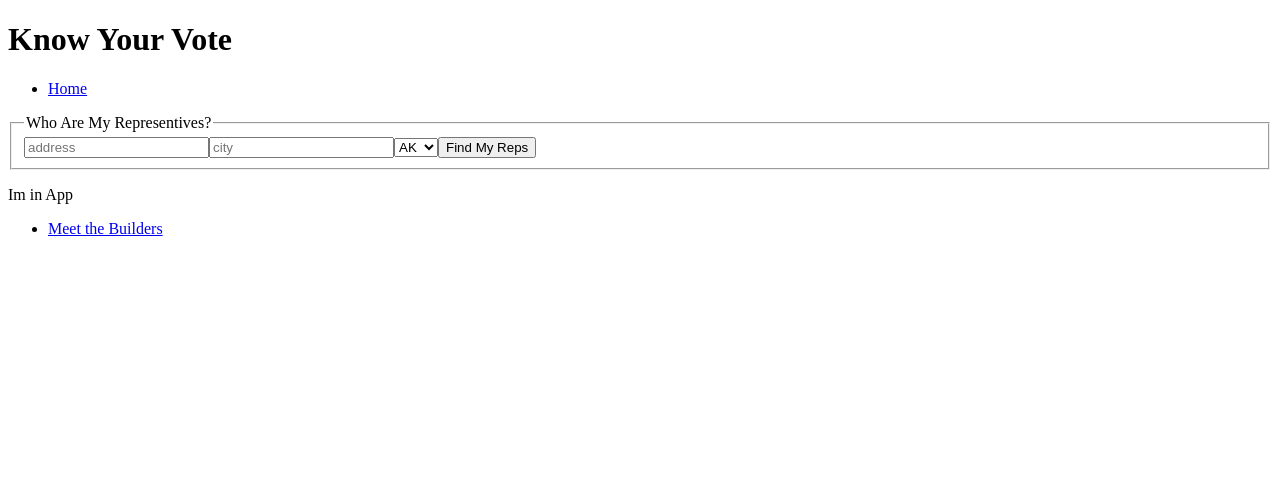
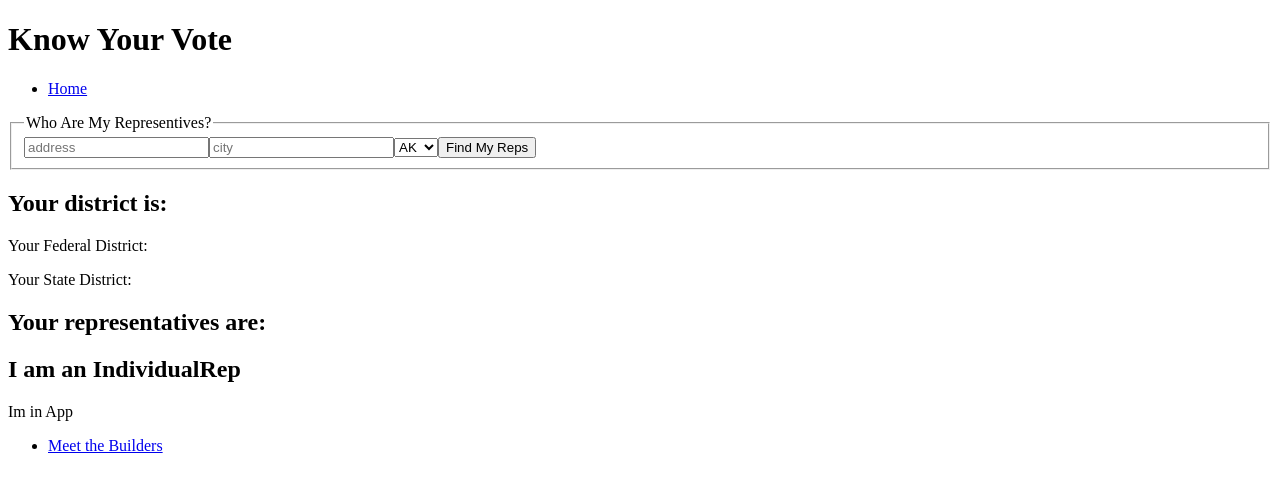
Before and after one commit to Codefellows-Education/know-your-vote, a React (Create React App) app: page / in a window 1280 px wide. Shown: the top 492 px of the page. Built offline with nearby package versions, Linux system fonts and the light colour scheme.

Commit message:
passing indvidual rep info to the front end

```diff
--- /dev/null
+++ b/src/components/displayReps/displayReps.js
@@ -0,0 +1,59 @@
+import React from 'react';
+import superagent from 'superagent';
+import IndividualRep from '../individualRep/individualRep';
+
+class DisplayReps extends React.Component{
+  constructor(props){
+    super(props);
+    this.state = {
+      contributors: [],
+      voting: []
+    }
+  }
+  handleRepClick = async(repID) => {
+    console.log('my rep id is ', repID);
+    let URL = 'http://localhost:3001';
+    let data = await superagent.get(`${URL}/loadrep/:id`).query({id: repID});
+
+    let something = data.body.value;
+    let contributors = something.contributors;
+    let voting = something.voting;
+
+    console.log('contributors', contributors, 'voting', voting);
+
+    this.setState({ contributors: contributors });
+    this.setState({ voting: voting });
+  }
+
+  render(){
+    return(
+      <>
+        <section id="display-reps">
+          <h2>Your district is:</h2>
+          <p>Your Federal District: {this.props.district.federalDistrict}</p>
+          <p>Your State District: {this.props.district.stateDistrict}</p>
+
+          <h2>Your representatives are:</h2>
+          <ul>
+          {this.props.reps.map((rep, i)=> (
+            <li key={i}>
+              <button onClick={() => this.handleRepClick(rep.id)}>
+                <h3 className="name">{rep.name}</h3>
+                <img src={rep.img_url} alt={rep.name} />
+                <p className="office">{rep.officialOffice}</p>
+                <p className="phone">{rep.phone}</p>
+                <p className="political-affilation">{rep.political_affiliation}</p>
+                <p className="role">{rep.role}</p>
+              </button>
+              <p><a href={rep.website_url}>Website</a></p>
+            </li>
+          ))}
+          </ul>
+        </section>
+        <IndividualRep contributors={this.state.contributors} voting={this.state.voting} />
+      </>
+    );
+  }
+}
+
+export default DisplayReps;
--- a/src/components/findReps/findReps.js
+++ b/src/components/findReps/findReps.js
@@ -1,33 +1,30 @@
 import React from 'react';
 import superagent from 'superagent';
-import cors from 'cors';
+import DisplayReps from '../displayReps/displayReps';
 
 class FindReps extends React.Component{
   constructor(props){
     super(props);
     this.state = {
-      dataBody: {},
+      district: {},
+      reps: []
     }
   }
   handleSubmit = async(e) => {
     e.preventDefault();
 
-    // let userAddress = request.body.street +' '+ request.body.city;
-    // let userState = request.body.state;
-
-    // let newAddress = encodedURI(address);
-    // let url = 'http://localhost:3001/representatives';
     let address = e.target.street.value;
     let city = e.target.city.value;
     let state = e.target.state.value;
     let fullAddress = `${address} ${city} ${state}`;
-    // let searchQuery = fullAddress.replace(/\s/g, '%20');
 
-    let URL = `https://localhost:3001`
+    let URL = `http://localhost:3001`
 
     let data = await superagent.get(`${URL}/representatives`).query({address: fullAddress});
 
-    console.log(data);
+    this.setState({ district: data.body.value.district });
+    this.setState({ reps: data.body.value.reps });
+
   }
 
   // handleSubmit = async (e) => {
@@ -43,6 +40,7 @@ class FindReps extends React.Component{
   // }
   render(){
     return(
+      <>
         <section className="deck" >
           <form onSubmit={(e) => this.handleSubmit(e)}>
             <fieldset>
@@ -112,6 +110,8 @@ class FindReps extends React.Component{
             </fieldset>
           </form>
         </section>
+        <DisplayReps district={this.state.district} reps={this.state.reps} />
+      </>
     );
   }
 }
--- /dev/null
+++ b/src/components/individualRep/individualRep.js
@@ -0,0 +1,19 @@
+import React from 'react';
+
+class IndividualRep extends React.Component {
+  render(){
+    return (
+      <h2>I am an IndividualRep</h2>
+    )
+  }
+}
+
+export default IndividualRep;
+
+// render() {
+//   return (<div>
+//   {this.state.people.map((person, index) => (
+//       <p>Hello, {person.name} from {person.country}!</p>
+//   ))}
+//   </div>);
+// }
```
Lines whose indentation alone changed are shown as unchanged.
